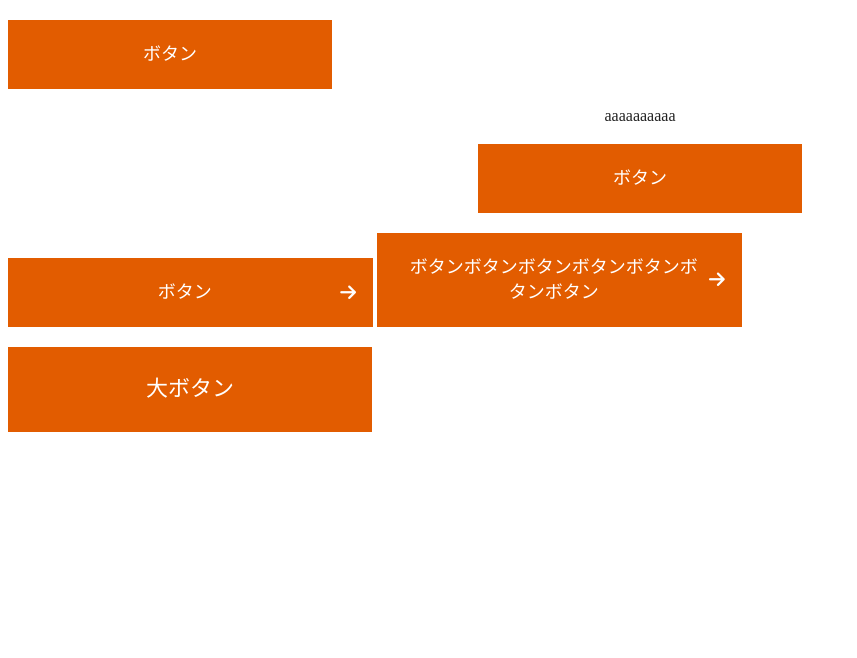
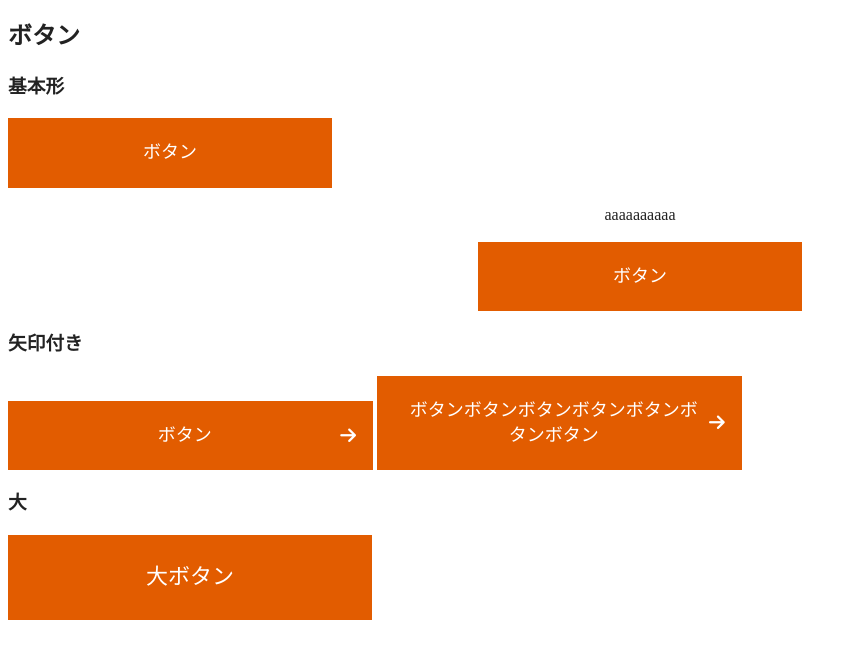
Before and after one commit to yoshi1011/css_master, a website built with webpack: page index.html in a window 1280 px wide. Shown: the whole page, without its empty margins (0-857 px from the left). Built offline with nearby package versions, Linux system fonts and the light colour scheme.

Commit message:
ボタンの種類ごとにタイトルを付けた

```diff
--- a/index.html
+++ b/index.html
@@ -25,7 +25,9 @@
 
 <script src="js/app.js"></script>
 
+<h2>ボタン</h2>
 <section>
+  <h3>基本形</h3>
   <a href="" class="btn">ボタン</a>
   <div class="align-center">
     <p>aaaaaaaaaa</p>
@@ -33,10 +35,12 @@
   </div>
 </section>
 <section>
+  <h3>矢印付き</h3>
   <a href="" class="btn btn--arrow-right">ボタン</a>
   <a href="" class="btn btn--arrow-right">ボタンボタンボタンボタンボタンボタンボタン</a>
 </section>
 <section>
+  <h3>大</h3>
   <a href="" class="btn btn--large">大ボタン</a>
 </section>
 </body>
```
